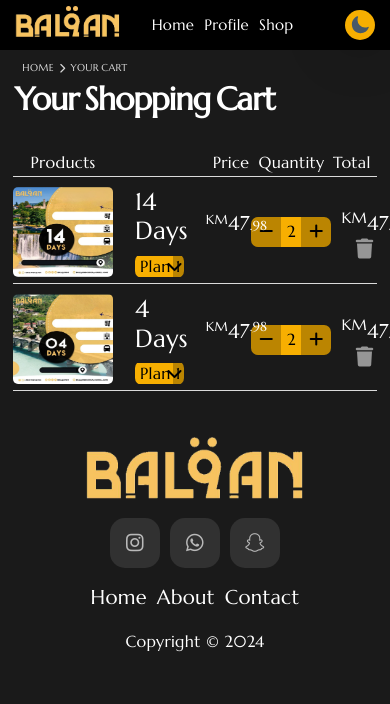
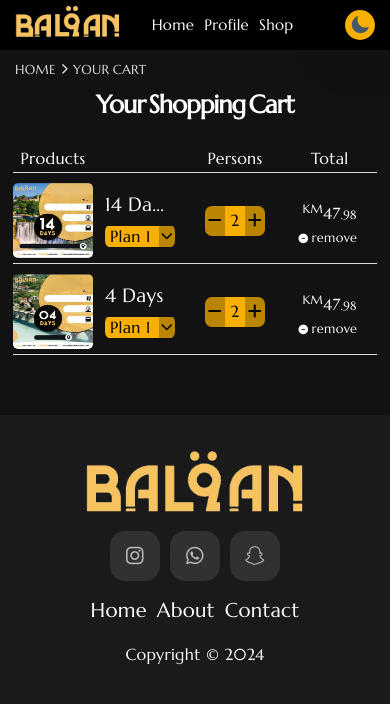
Before and after one commit to IbrahimMohamed9/Balqan, a PHP site: page /assets/html/cart.html in a window 390 px wide; the page is wider, and only the part inside the window is pictured. Shown: the top 704 px of that part. Run offline with PHP 8.4, Linux system fonts and the light colour scheme.

Commit message:
finish cart's items

```diff
--- a/assets/css/balqan.css
+++ b/assets/css/balqan.css
@@ -26,6 +26,7 @@
   --box-shadow: rgba(0, 0, 0, 0.2);
   --product-color: #47484b;
   --secondary-product-color: #7a7c81;
+  --cart-color: #0c0c0d1a;
 }
 .dark-theme {
   --main-color: #f7af01;
@@ -39,6 +40,7 @@
   --box-shadow: rgba(255, 255, 255, 0.4);
   --product-color: #e7e7e7;
   --secondary-product-color: #dbdbdb;
+  --cart-color: #0c0c0d85;
 }
 /*
 ====================================================================
@@ -1104,7 +1106,7 @@ a {
   font-size: 11px;
 }
 /* cart */
-.cart {
+.master-container .cart {
   border-radius: 19px 19px 7px 7px;
 }
 .cart .products {
@@ -1223,15 +1225,15 @@ a {
     grid-template-columns: 15px 20px 15px;
   }
 }
-.cart .quantity label {
+.cart .quantity span {
   height: 30px;
-  display: flex;
+  display: flex !important;
   align-items: center;
   justify-content: center;
   padding-bottom: 2px;
   font-size: var(--font-size);
   font-weight: var(--font-weight);
-  color: black;
+  color: black !important;
   background-color: var(--main-color);
 }
 .cart .quantity button {
--- a/assets/css/cart.css
+++ b/assets/css/cart.css
@@ -1,24 +1,6 @@
-.right-corner {
-  margin-top: 10px;
-  display: flex;
-  align-items: center;
-  justify-content: center;
-  max-width: 120px;
-  gap: 5px;
-  color: var(--secondary-product-color);
-  font-size: 10px;
-}
-.right-corner a {
-  color: var(--secondary-product-color);
-  font-size: 10px;
-  text-transform: uppercase;
-  word-spacing: -1px;
-}
-.cart h1 {
-  font-weight: 900;
-  letter-spacing: -1px;
-  word-spacing: -3px;
-  margin-top: 5px;
+.cart {
+  background-color: var(--cart-color);
+  padding: 20px 0 50px;
 }
 .containerr {
   margin-left: auto;
@@ -51,7 +33,68 @@
     width: 1170px;
   }
 }
-.row > *:not(:nth-child(2)) {
+.right-corner {
+  margin: -10px 0 10px;
+  display: flex;
+  align-items: center;
+  justify-content: flex-start;
+  gap: 5px;
+  color: var(--secondary-product-color);
+  font-size: 11px;
+}
+.cart .containerr .right-corner a {
+  color: var(--secondary-product-color);
+  font-size: 13px;
+  text-transform: uppercase;
+  word-spacing: -1px;
+}
+.cart .container h1 {
+  font-weight: 900;
+  letter-spacing: -1px;
+  word-spacing: -3px;
+  margin-top: 5px;
+  font-size: 2rem;
+  text-align: center;
+}
+@media (max-width: 500px) {
+  .cart .container h1 {
+    /* font-size: 1rem; */
+  }
+}
+/* Extra Extra large devices */
+@media (max-width: 578px) {
+  .cart .container h1 {
+    font-size: 25px;
+  }
+}
+.cart .containerr .products .row {
+  padding: 10px 0 5px;
+  display: grid;
+  grid-template-columns: 100px 20% repeat(3, 1fr);
+  gap: 10px;
+  border-bottom: 1px solid var(--secondary-product-color);
+}
+@media (max-width: 490px) {
+  .cart .containerr .products .row {
+    gap: 0;
+  }
+}
+@media (max-width: 460px) {
+  .cart .containerr .products .row {
+    grid-template-columns: 100px repeat(3, 1fr);
+  }
+}
+@media (max-width: 390px) {
+  .cart .containerr .products .row {
+    grid-template-columns: 80px repeat(3, 1fr);
+  }
+}
+@media (max-width: 300px) {
+  .cart .containerr .products .row {
+    grid-template-columns: 60px repeat(3, 1fr);
+  }
+}
+.cart .containerr .products .row > *:not(:nth-child(2)) {
   flex-shrink: 0;
   width: fit-content;
   padding: 0;
@@ -61,32 +104,146 @@
   align-items: center;
   justify-content: center;
 }
+@media (max-width: 460px) {
+  .cart .containerr .products .row > *:nth-child(3) {
+    display: none;
+  }
+}
 .cart .containerr .products .row p {
   text-align: center;
   min-width: 100%;
   position: relative;
+}
+@media (max-width: 340px) {
+  .cart .containerr .products .row p {
+    font-size: 0.9rem;
+  }
+}
+@media (max-width: 325px) {
+  .cart .containerr .products .row.head p:nth-child(4) {
+    padding-left: 25px;
+  }
+}
+@media (max-width: 300px) {
+  .cart .containerr .products .row p {
+    font-size: initial;
+  }
 }
 .cart .containerr .products .row p i {
   position: absolute;
   right: 10%;
   color: #969696;
 }
-.cart .containerr .products .row {
-  padding: 10px 0 5px;
-  display: grid;
-  grid-template-columns: 100px 20% repeat(3, 1fr);
-  gap: 10px;
-  border-bottom: 1px solid var(--secondary-product-color);
+.cart .containerr .products .row p .circle-minus {
+  display: none;
+}
+@media (max-width: 710px) {
+  .cart .containerr .products .row p .trash {
+    display: none;
+  }
+  .cart .containerr .products .row p .circle-minus {
+    display: initial;
+    font-size: 12px;
+    position: absolute;
+    bottom: -20px;
+    left: 50%;
+    transform: translateX(calc(-50% - 5px));
+    color: var(--font-color);
+  }
+  .cart .containerr .products .row p .circle-minus::after {
+    content: "remove";
+    font-size: 15px;
+    font-weight: normal;
+    font-family: "Marcellus", "Prompt", sans-serif;
+    position: relative;
+    left: 3px;
+    bottom: -0.5px;
+  }
+}
+@media (min-width: 460px) and (max-width: 565px) {
+  .cart .containerr .products .row p .circle-minus {
+    left: 40%;
+  }
+}
+@media (max-width: 490px) {
+  .cart .containerr .products .row p .circle-minus {
+    font-size: 0.6rem;
+    left: 45%;
+  }
+  .cart .containerr .products .row p .circle-minus::after {
+    font-size: 0.8rem;
+  }
+}
+@media (max-width: 350px) {
+  .cart .containerr .products .row p .circle-minus {
+    font-size: 0.5rem;
+    bottom: -15px;
+  }
+  .cart .containerr .products .row p .circle-minus::after {
+    font-size: 0.7rem;
+    bottom: 0.01rem;
+  }
+}
+@media (max-width: 320px) {
+  .cart .containerr .products .row p .circle-minus {
+    left: 40%;
+  }
 }
 .cart .containerr .products .row:first-child {
   padding: 0;
   max-height: 27px;
+}
+@media (max-width: 580px) {
+  .cart .containerr .products .row .name-plan {
+    padding-top: 10px;
+  }
+  .cart .containerr .products .row .name-plan h2 {
+    font-size: 1.3rem;
+  }
+  .cart .containerr .products .row .select-container {
+    max-width: 70px;
+  }
+  .cart .containerr .products .row .select-container i {
+    font-size: 12px;
+    right: 2px;
+  }
+}
+@media (max-width: 500px) {
+  .cart .containerr .products .row .name-plan h2 {
+    font-size: 1.2rem;
+    text-overflow: ellipsis;
+    overflow: hidden;
+    width: 60px;
+    height: 1.2em;
+    white-space: nowrap;
+  }
+}
+@media (max-width: 370px) {
+  .cart .containerr .products .row .select-container {
+    max-width: 60px;
+  }
+  .cart .containerr .products .row .select-container i {
+    font-size: 10px;
+  }
+  .cart .containerr .products .row .select-container select {
+    padding: 1px 2px;
+  }
 }
 .cart .containerr .products .row .image {
   overflow: hidden;
   border-radius: 5px;
   max-width: 90px;
   max-height: 90px;
+}
+@media (max-width: 390px) {
+  .cart .containerr .products .row .image {
+    max-height: 75px;
+  }
+}
+@media (max-width: 300px) {
+  .cart .containerr .products .row .image {
+    max-height: 60px;
+  }
 }
 .cart .containerr .products .row .image img {
   min-width: 100%;
@@ -105,6 +262,23 @@
   color: black;
   overflow: hidden;
 }
+@media (max-width: 580px) {
+  .cart .containerr .products .row .quantity {
+    min-width: 60px;
+    max-width: 60px;
+    grid-template-columns: 20px 20px 20px;
+  }
+}
+@media (max-width: 325px) {
+  .cart .containerr .products .row .quantity {
+    min-width: 40px;
+    max-width: 40px;
+    grid-template-columns: 14px 12px 14px;
+  }
+  .cart .quantity span {
+    font-size: 15px;
+  }
+}
 .cart .containerr .products .row .price p {
   font-weight: normal;
   font-size: 20px;
@@ -113,8 +287,17 @@
   font-weight: normal;
   font-size: 20px;
 }
+@media (max-width: 490px) {
+  .cart .containerr .products .row .total p {
+    font-weight: normal;
+    font-size: 1rem;
+  }
+}
+@media (max-width: 320px) {
+  .cart .containerr .products .row .total p {
+    font-size: 0.9rem;
+  }
+}
 .cart .containerr .products .row p .down {
   top: 0;
 }
-.cart .containerr .products .row {
-}
--- a/assets/html/cart.html
+++ b/assets/html/cart.html
@@ -118,15 +118,16 @@
       </div>
     </header>
     <!-- End Header -->
-    <div class="container">
-      <div class="right-corner">
-        <a href="../../index.html">Home</a>
-        <i class="fa-solid fa-chevron-right"></i>
-        <a href="#">Your Cart</a>
-      </div>
-    </div>
+
     <!-- Start Cart -->
     <div class="cart">
+      <div class="containerr">
+        <div class="right-corner">
+          <a href="../../index.html">Home</a>
+          <i class="fa-solid fa-chevron-right"></i>
+          <a href="#">Your Cart</a>
+        </div>
+      </div>
       <div class="container">
         <h1>Your Shopping Cart</h1>
       </div>
@@ -136,7 +137,7 @@
             <p>Products</p>
             <p></p>
             <p>Price</p>
-            <p>Quantity</p>
+            <p>Persons</p>
             <p>Total</p>
           </div>
           <div class="row">
@@ -146,7 +147,7 @@
             <div class="name-plan">
               <h2>14 Days</h2>
               <div class="select-container">
-                <select name="plans" id="plans">
+                <select name="plans" id="plans-cart">
                   <option value="plan1">Plan 1</option>
                   <option value="plan2">Plan 2</option>
                   <option value="plan3">Plan 3</option>
@@ -162,7 +163,7 @@
               <button>
                 <i class="fa-solid fa-minus"></i>
               </button>
-              <label>2</label>
+              <span>2</span>
               <button>
                 <i class="fa-solid fa-plus"></i>
               </button>
@@ -170,7 +171,8 @@
             <div class="total">
               <p>
                 <sup>KM</sup>47<sup class="down">.98</sup>
-                <i class="fa-solid fa-trash"></i>
+                <i class="fa-solid fa-trash trash"></i>
+                <i class="fa-solid fa-circle-minus circle-minus"></i>
               </p>
             </div>
           </div>
@@ -197,7 +199,7 @@
               <button>
                 <i class="fa-solid fa-minus"></i>
               </button>
-              <label>2</label>
+              <span>2</span>
               <button>
                 <i class="fa-solid fa-plus"></i>
               </button>
@@ -205,7 +207,8 @@
             <div class="total">
               <p>
                 <sup>KM</sup>47<sup class="down">.98</sup>
-                <i class="fa-solid fa-trash"></i>
+                <i class="fa-solid fa-trash trash"></i>
+                <i class="fa-solid fa-circle-minus circle-minus"></i>
               </p>
             </div>
           </div>
--- a/index.html
+++ b/index.html
@@ -158,7 +158,7 @@
                   <button>
                     <i class="fa-solid fa-minus"></i>
                   </button>
-                  <label>2</label>
+                  <span>2</span>
                   <button>
                     <i class="fa-solid fa-plus"></i>
                   </button>
```
